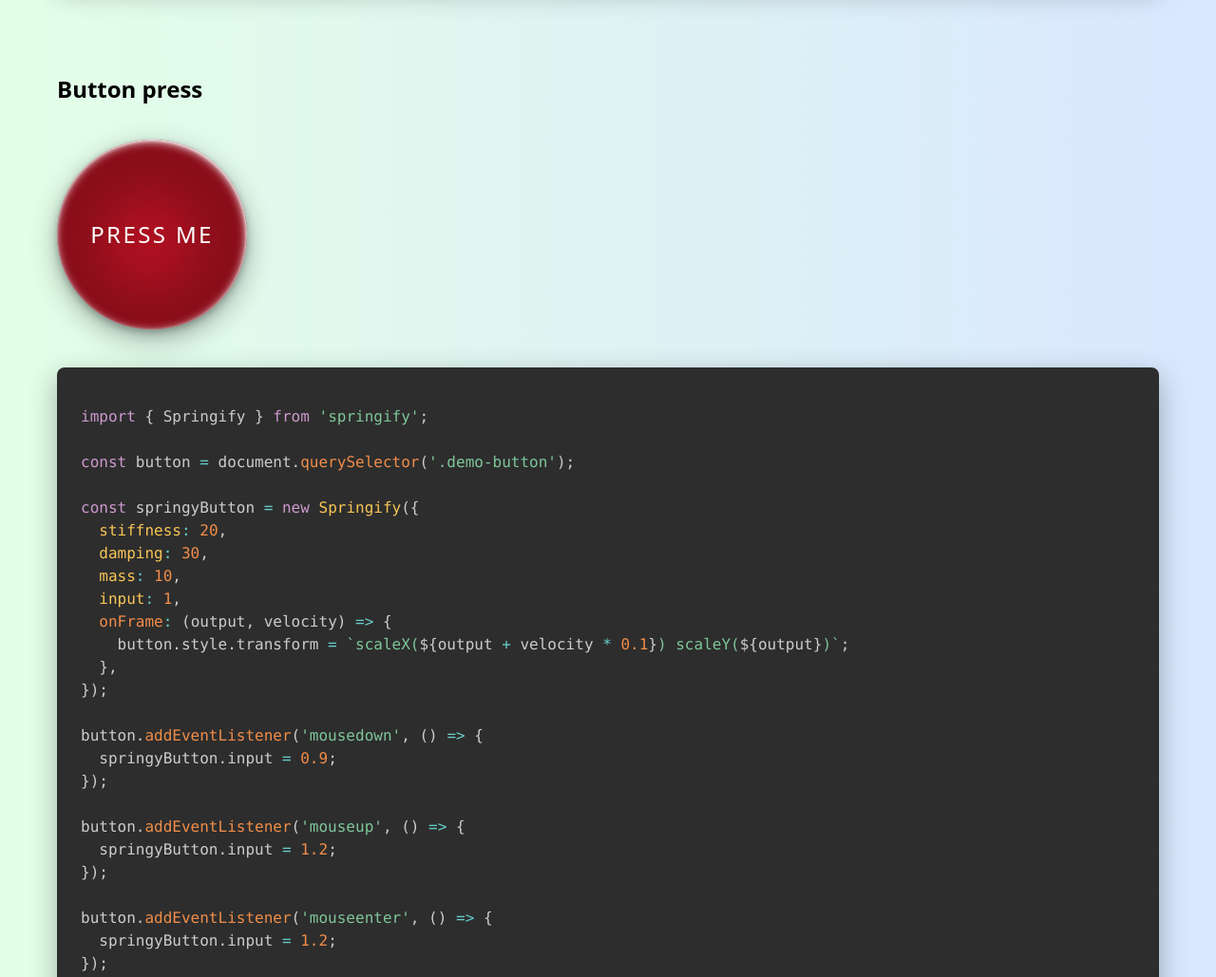
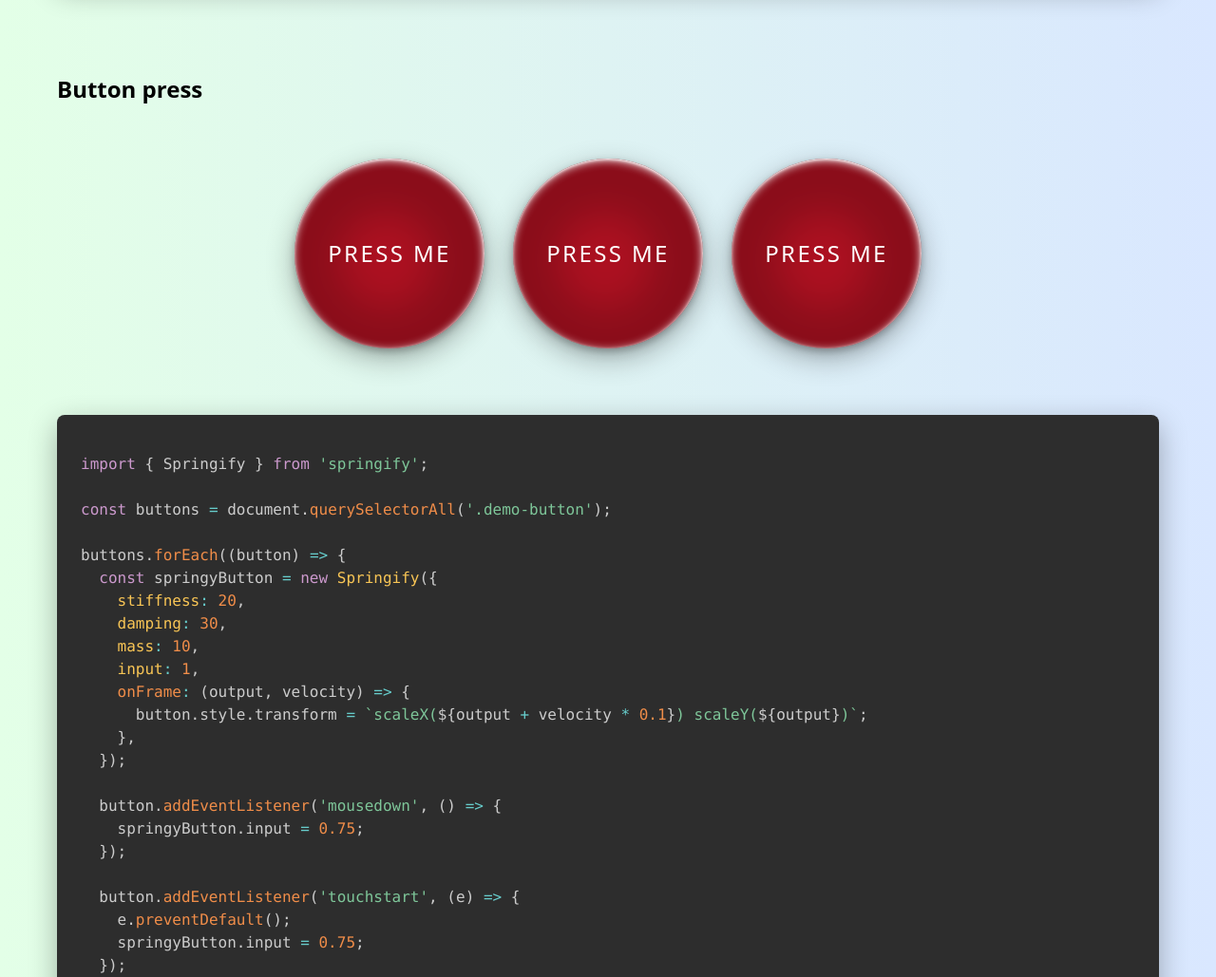
Before and after one commit to LukeCarlThompson/springify, a website built with Vite: page index.html in a window 1280 px wide. Shown: the part 3060-4089 px from the top of the page at 95% size. Built offline with nearby package versions, Linux system fonts and the light colour scheme.

Commit message:
improve docs and demos

```diff
--- a/index.html
+++ b/index.html
@@ -130,6 +130,8 @@ sailBack.addEventListener('click', () => {
       <h2>Button press</h2>
       <div class="section section--example-button">
         <button class="demo-button">Press me</button>
+        <button class="demo-button">Press me</button>
+        <button class="demo-button">Press me</button>
       </div>
 
       <div class="section--code">
@@ -137,8 +139,9 @@ sailBack.addEventListener('click', () => {
               <code class="language-javascript">
 import { Springify } from 'springify';
 
-const button = document.querySelector('.demo-button');
+const buttons = document.querySelectorAll('.demo-button');
 
+buttons.forEach((button) => {
   const springyButton = new Springify({
     stiffness: 20,
     damping: 30,
@@ -150,19 +153,29 @@ const springyButton = new Springify({
   });
 
   button.addEventListener('mousedown', () => {
-  springyButton.input = 0.9;
+    springyButton.input = 0.75;
+  });
+
+  button.addEventListener('touchstart', (e) => {
+    e.preventDefault();
+    springyButton.input = 0.75;
   });
 
   button.addEventListener('mouseup', () => {
-  springyButton.input = 1.2;
+    springyButton.input = 1.1;
   });
 
   button.addEventListener('mouseenter', () => {
-  springyButton.input = 1.2;
+    springyButton.input = 1.1;
   });
 
   button.addEventListener('mouseout', () => {
     springyButton.input = 1;
+  });
+
+  button.addEventListener('touchend', () => {
+    springyButton.input = 1;
+  });
 });
               </code>
             </pre>
--- a/src/scripts/buttonDemo.ts
+++ b/src/scripts/buttonDemo.ts
@@ -1,8 +1,9 @@
 import { Springify } from './Springify';
 
 export default function () {
-  const button = document.querySelector('.demo-button') as HTMLButtonElement;
+  const buttons = document.querySelectorAll('.demo-button') as NodeListOf<HTMLButtonElement>;
 
+  buttons.forEach((button) => {
     const springyButton = new Springify({
       stiffness: 20,
       damping: 30,
@@ -17,6 +18,11 @@ export default function () {
       springyButton.input = 0.75;
     });
 
+    button.addEventListener('touchstart', (e) => {
+      e.preventDefault();
+      springyButton.input = 0.75;
+    });
+
     button.addEventListener('mouseup', () => {
       springyButton.input = 1.1;
     });
@@ -28,4 +34,9 @@ export default function () {
     button.addEventListener('mouseout', () => {
       springyButton.input = 1;
     });
+
+    button.addEventListener('touchend', () => {
+      springyButton.input = 1;
+    });
+  });
 }
--- a/src/styles/index.scss
+++ b/src/styles/index.scss
@@ -82,6 +82,7 @@ p {
 }
 .helicopter {
   font-size: 5rem;
+  user-select: none;
   transform-origin: top center;
   margin: auto;
   pointer-events: none;
@@ -100,22 +101,37 @@ p {
   height: 140px;
   margin-top: 40px;
   padding: 20px 100px;
+  @media screen and (max-width: 768px) {
+    padding: 20px 50px;
+  }
 }
 .sailboat {
   position: relative;
   font-size: 5rem;
-  transform-origin: 30% 50%;
+  transform-origin: 60% 50%;
   transform: scaleX(-1);
   width: 100px;
   margin-left: -50px;
   margin-right: -50px;
   transition: transform 0.1s linear;
   will-change: transform;
+  @media screen and (max-width: 768px) {
+    width: 60px;
+    margin-left: -30px;
+    margin-right: -30px;
+  }
+}
+
+.section--example-button {
+  display: flex;
+  justify-content: center;
+  gap: 30px;
 }
 
 .demo-button {
   position: relative;
   z-index: 1;
+  user-select: none;
   margin: 40px 0;
   display: flex;
   align-items: center;
@@ -142,6 +158,13 @@ p {
     left: 0;
     border-radius: 100px;
     box-shadow: 0 10px 30px rgba(0, 0, 0, 0.3), 0 5px 15px rgba(0, 0, 0, 0.1), 0 3px 7px rgba(0, 0, 0, 0.2);
+  }
+
+  @media screen and (max-width: 768px) {
+    height: 100px;
+    width: 100px;
+    font-size: 0.6rem;
+    letter-spacing: 0;
   }
 }
 
```
Lines whose indentation alone changed are shown as unchanged.
